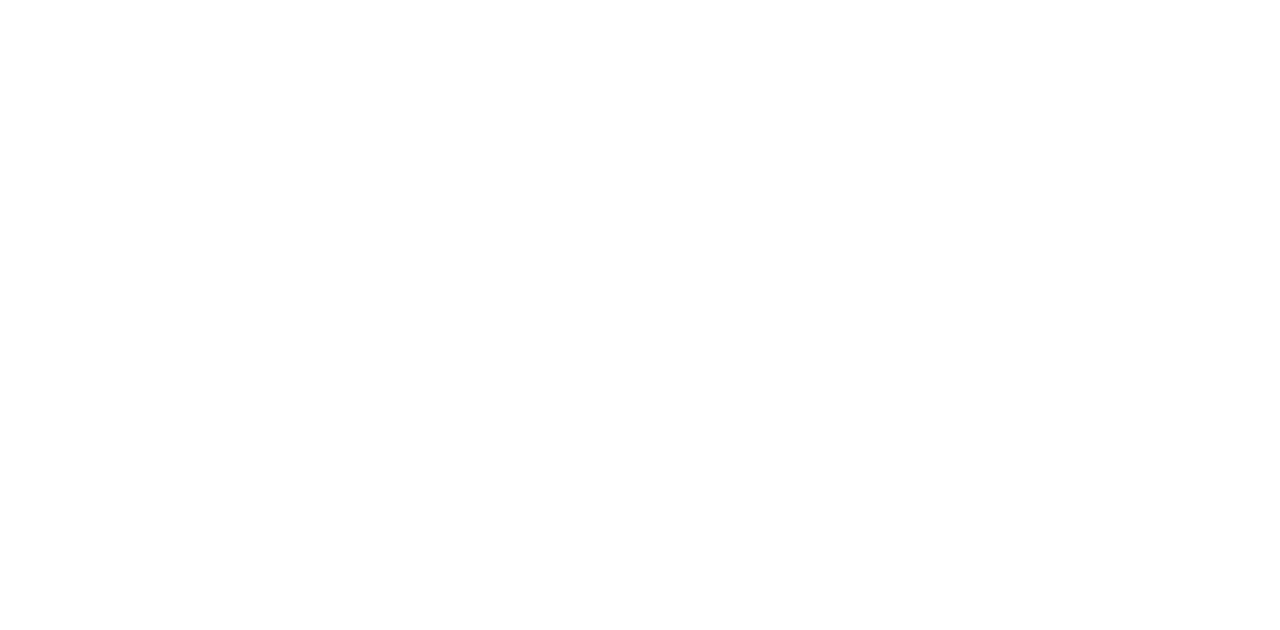
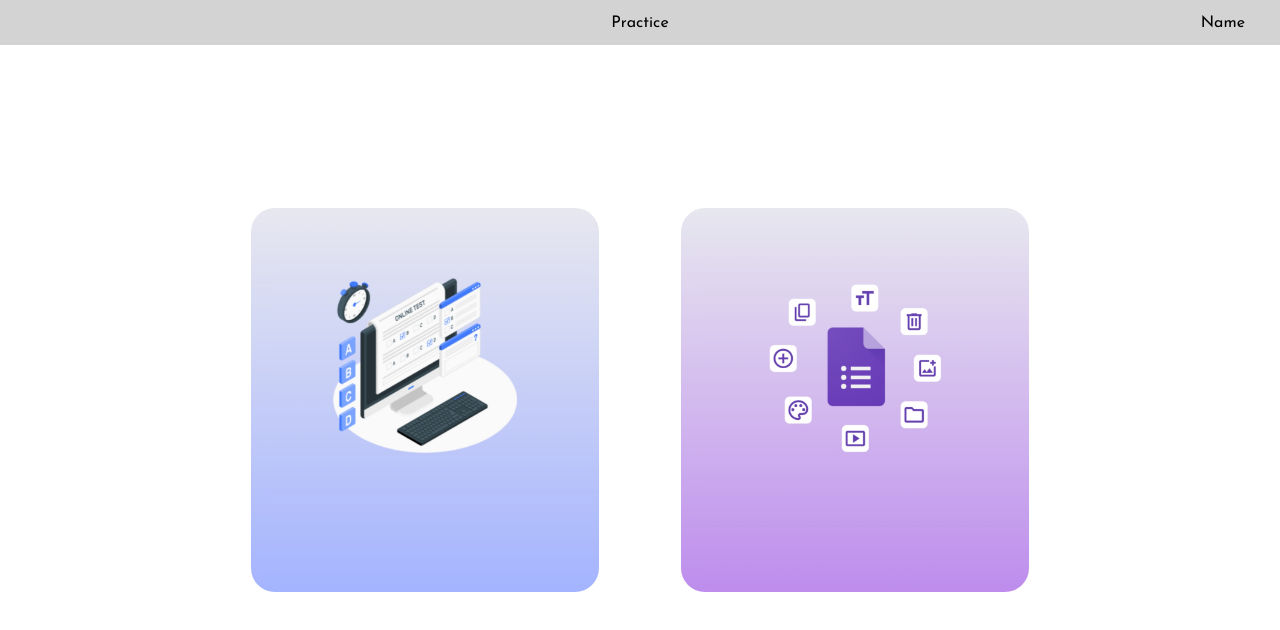
Before and after one commit to ExoticClub/ELearner, a React (Create React App) app in the folder frontend/: page /Practice in a window 1280 px wide. Before the commit this address had no page. Shown: the top 630 px of the page. Built offline with nearby package versions, Linux system fonts and the light colour scheme.

Commit message:
Practice Home Completed

```diff
--- a/frontend/src/App.js
+++ b/frontend/src/App.js
@@ -4,14 +4,16 @@
 import API from "./API";
 import Home from "./pages/Home";
 import Learn from "./pages/Learn";
+import Practice from "./pages/Practice";
 
 function App() {
   return (
     <>
       <BrowserRouter>
         <Routes>
+            <Route exact path="/Home" element={<Home/>}/>
             <Route exact path="/Learn" element={<Learn/>}/>
-            <Route exact path="/Home" element={<Home/>}/>
+            <Route exact path="/Practice" element={<Practice/>}/>
             <Route exact path="/apihandle" element={<API/>}/>
         </Routes>
       </BrowserRouter>
--- /dev/null
+++ b/frontend/src/components/GlobalContext.js
@@ -0,0 +1,21 @@
+import React, { createContext, useContext, useState } from 'react';
+
+const GlobalContext = createContext();
+
+export const GlobalProvider = ({ children }) => {
+  const [globalVariable, setGlobalVariable] = useState('0$Name');
+
+  return (
+    <GlobalContext.Provider value={{ globalVariable, setGlobalVariable }}>
+      {children}
+    </GlobalContext.Provider>
+  );
+};
+
+export const useGlobal = () => {
+  const context = useContext(GlobalContext);
+  if (!context) {
+    throw new Error('useGlobal must be used within a GlobalProvider');
+  }
+  return context;
+};
--- a/frontend/src/index.js
+++ b/frontend/src/index.js
@@ -3,11 +3,14 @@
 import './index.css';
 import App from './App';
 import reportWebVitals from './reportWebVitals';
+import { GlobalProvider } from './components/GlobalContext';
 
 const root = ReactDOM.createRoot(document.getElementById('root'));
 root.render(
   <React.StrictMode>
-    <App />
+    <GlobalProvider>
+      <App />
+    </GlobalProvider>
   </React.StrictMode>
 );
 
--- /dev/null
+++ b/frontend/src/pages/Practice.js
@@ -0,0 +1,76 @@
+import React, { useState } from 'react';
+import Card1 from "../assets/landscape-1.png";
+import Card2 from "../assets/landscape-2.png";
+import { useGlobal } from '../components/GlobalContext';
+import "../style/Practice.css";
+
+
+
+
+function Practice() {
+   const { globalVariable, setGlobalVariable } = useGlobal();
+   let io=globalVariable;
+   //  let io=JSON.stringify(info);
+   //  console.log(io);
+   //  let ios=io.split('"')[3].split("$")
+   let ios=io.split("$");
+    console.log(ios);
+
+
+    function opnForm(){
+        document.querySelector('.FormT').style="display:flex;";
+        document.querySelector('.TestHome').style="display:none;";
+      }
+      function opnWeb(){
+        document.querySelector('.WebT').style="display:flex;";
+        document.querySelector('.TestHome').style="display:none;";
+      }
+
+
+    return (
+    <>
+      <p className='namer'>{ios[1]}</p>
+      <div className='TestHome'>
+
+         <div className='HeaderTest'>
+            <div className='loTest'>
+               <a>Practice</a>
+            </div>
+         </div>
+        <div className="containerTest">
+
+         <div className="card__containerTest">
+            <button className="card__article" onClick={opnWeb}>
+               <img src={Card1} alt="image" className="card__img"/>
+
+               <div className="card__data">
+                  <span className="card__description">Let Get Pratice On</span>
+                  <h2 className="card__title">Web Module</h2>
+               </div>
+            </button>
+
+            <button className="card__article" onClick={opnForm}>
+               <img src={Card2} alt="image" className="card__img"/>
+
+               <div className="card__data">
+                  <span className="card__description">Let Get Pratice On</span>
+                  <h2 className="card__title">Google Forms</h2>
+               </div>
+            </button>
+
+
+         </div>
+      </div>
+      </div>
+        <div className='FormT'>
+          {/* <FormTest/> */}
+      </div>
+      <div className='WebT'>
+          {/* <WebTest logInfo={ios}/> */}
+      </div>
+
+    </>
+  )
+}
+
+export default Practice
--- /dev/null
+++ b/frontend/src/style/Practice.css
@@ -0,0 +1,325 @@
+/*=============== GOOGLE FONTS ===============*/
+@import url("https://fonts.googleapis.com/css2?family=Poppins:wght@400;500&display=swap");
+@import url('https://fonts.googleapis.com/css2?family=Josefin+Sans:wght@400;600&display=swap');
+
+/*=============== VARIABLES CSS ===============*/
+
+
+/*========== Responsive typography ==========*/
+
+.TestHome{
+    width: 100%;
+}
+.namer{
+    z-index: 1;
+    padding: 10px;
+    font-family: 'Josefin Sans', sans-serif;
+}
+.HeaderTest{
+    background-color:lightgray;
+    display:flex;
+    justify-content: space-around;
+    height:45px;
+    align-items: center;
+    font-family: 'Josefin Sans', sans-serif;
+    position: fixed;
+    top:0;
+    left:0;
+    right:0;
+    z-index: 0;
+}
+.loTest{
+
+    width:500px;
+    display: flex;
+    justify-content: space-evenly;
+}
+
+.loTest a{
+    text-decoration: none;
+    color:black;
+    font-family: 'Josefin Sans', sans-serif;
+}
+.loTest a:hover{
+    color:white;
+}
+
+/*=============== BASE ===============*/
+* {
+  box-sizing: border-box;
+  padding: 0;
+  margin: 0;
+}
+
+body {
+  font-family:  "Poppins", sans-serif;
+  color:black;
+}
+
+img {
+  display: block;
+  max-width: 100%;
+  height: auto;
+}
+
+/*=============== CARD ===============*/
+.containerTest {
+  display:flex;
+  flex-direction: column;
+  justify-content:center;
+  align-items: center;
+  margin-inline: 1.5rem;
+  padding-block: 5rem;
+  width:70%;
+}
+
+.card__containerTest {
+  display:flex;
+  justify-content: space-evenly;
+  align-items: center;
+  width:100%;
+
+}
+
+.card__article {
+  position: relative;
+  overflow: hidden;
+  padding: 0px;
+  outline: none;
+  border: none;
+  background-color: white;
+
+}
+
+.card__img {
+  width: 328px;
+  border-radius: 1.5rem;
+}
+
+.card__data {
+  width: 280px;
+  background-color: white;
+  padding: 1.5rem 2rem;
+  box-shadow: 0 8px 24px hsla(0, 0%, 0%, .15);
+  border-radius: 1rem;
+  position: absolute;
+  bottom: -9rem;
+  left: 0;
+  right: 0;
+  margin-inline: auto;
+  opacity: 0;
+  transition: opacity 1s 1s;
+}
+
+.card__description {
+  display: block;
+  font-size:.813rem;
+  margin-bottom: .25rem;
+}
+
+.card__title {
+  font-size: 1.25rem;
+  font-weight: 500;
+  color:black;
+  margin-bottom: .75rem;
+}
+
+.card__button {
+  text-decoration: none;
+  font-size: .813rem;
+  font-weight: 500;
+  color: black;
+}
+
+.card__button:hover {
+  text-decoration: underline;
+}
+
+/* Naming animations in hover */
+.card__article:hover .card__data {
+  animation: show-data 1s forwards;
+  opacity: 1;
+  transition: opacity .3s;
+}
+
+.card__article:hover {
+  animation: remove-overflow 2s forwards;
+  outline: none;
+  border:none;
+}
+
+.card__article:not(:hover) {
+  animation: show-overflow 2s forwards;
+}
+
+.card__article:not(:hover) .card__data {
+  animation: remove-data 1s forwards;
+}
+
+/* Card animation */
+@keyframes show-data {
+  50% {
+    transform: translateY(-10rem);
+  }
+  100% {
+    transform: translateY(-7rem);
+  }
+}
+
+@keyframes remove-overflow {
+  to {
+    overflow: initial;
+  }
+}
+
+@keyframes remove-data {
+  0% {
+    transform: translateY(-7rem);
+  }
+  50% {
+    transform: translateY(-10rem);
+  }
+  100% {
+    transform: translateY(.5rem);
+  }
+}
+
+@keyframes show-overflow {
+  0% {
+    overflow: initial;
+    pointer-events: none;
+  }
+  50% {
+    overflow: hidden;
+  }
+}
+
+/*=============== BREAKPOINTS ===============*/
+/* For small devices */
+@media screen and (max-width: 340px) {
+  .containerTest {
+    margin-inline: 1rem;
+  }
+
+  .card__data {
+    width: 250px;
+    padding: 1rem;
+  }
+}
+
+/* For medium devices */
+@media screen and (min-width: 768px) {
+  .card__containerTest {
+    grid-template-columns: repeat(2, 1fr);
+    column-gap: 1.5rem;
+  }
+}
+
+/* For large devices */
+@media screen and (min-width: 1120px) {
+  .containerTest {
+    height: 100vh;
+  }
+
+  .card__containerTest {
+    grid-template-columns: repeat(3, 1fr);
+  }
+  .card__img {
+    width: 348px;
+  }
+  .card__data {
+    width: 316px;
+    padding-inline: 2.5rem;
+  }
+}
+.WebT{
+  margin-top: 50px;
+}
+
+
+
+/*========== Test Style ==========*/
+
+
+body{
+    width: 100%;
+    height:100vh;
+}
+
+.Login{
+    display: none;
+}
+.FormT,.WebT,.TestPage{
+    display: none;
+}
+
+
+.testBut{
+    background-color: rgb(0, 140, 255);
+    width: 120px;
+}
+.butCont{
+
+    width:100%;
+    display: flex;
+    flex-direction: row;
+    justify-content: space-evenly;
+    margin-top: 15px;
+
+}
+.butCont button{
+    width: 200px;
+    border-radius: 10px;
+}
+.Form-Test1,.Form-Test2,.From-Test3{
+    display: none;
+}
+
+.QTemplate{
+    display: none;
+}
+
+.mark{
+    display: none;
+}
+
+.TestHome{
+    text-align: center;
+    display: flex;
+    flex-direction: column;
+    justify-content: space-evenly;
+    align-items: center;
+    flex-direction: row;
+    height: 100%;
+}
+
+.testImger{
+    width:500px;
+}
+
+.TestR{
+
+    width:35%;
+    height:30%;
+    display:flex;
+    flex-direction: column;
+    justify-content: center;
+    align-items: center;
+}
+.TestT{
+    font-size: 20px;
+    margin-bottom: 0px;
+}
+.namer{
+    position: fixed;
+    top:5px;
+    right:25px;
+}
+
+.testMod{
+    display:none;
+}
+
+.no{
+    display: none;
+}
```
Also changed, not shown: frontend/src/assets/landscape-1.png (added), frontend/src/assets/landscape-2.png (added), frontend/src/components/GlowButton.css (deleted).
